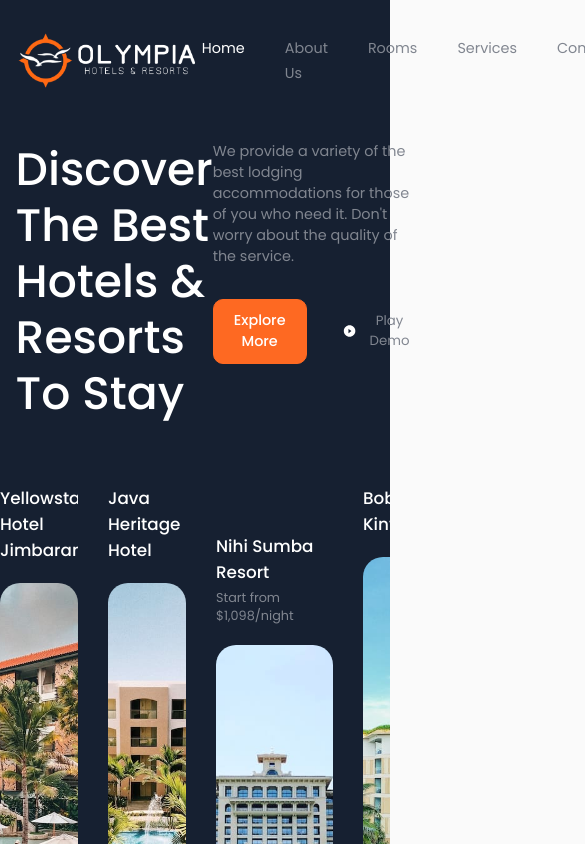
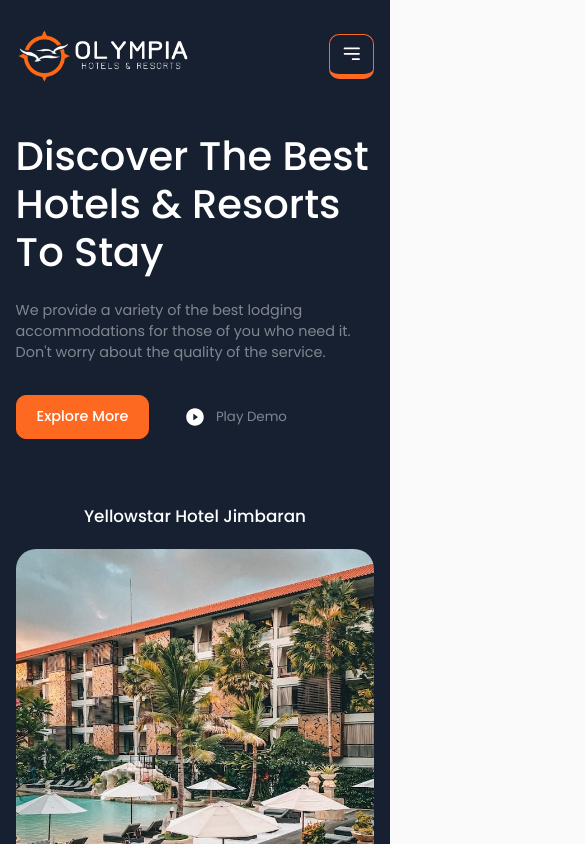
Before and after one commit to JessArthuro/olympia, a React (Create React App) app: page / in a window 390 px wide. Shown: the top 844 px of the page, 585 px wide, since content can reach past the window. Built offline with nearby package versions, Linux system fonts and the light colour scheme.

Commit message:
the responsive mode was added in the header and hero component

```diff
--- a/src/components/Header/Header.jsx
+++ b/src/components/Header/Header.jsx
@@ -1,14 +1,35 @@
 import React, { useEffect, useState } from "react";
+import { HiOutlineMenuAlt3 } from "react-icons/hi";
 import NavLink from "./NavLink";
-import BtnPrimary from "../btn-primary/BtnPrimary";
+import BtnPrimary from "../btn_primary/BtnPrimary";
 import style from "./header.module.scss";
 
-const { header_section, header_scrolling, header_content, header_logo, nav_list} = style;
+// Desestructuracion del objeto style para no tener que poner la palabra clave en cada estilo que se declare en el documento.
+const {
+  header_section,
+  header_scrolling,
+  header_content,
+  header_logo,
+  nav_menu,
+  menu_active,
+  nav_list,
+  header_buttons,
+  btn_menu,
+} = style;
 
 function Header() {
+  // Hook para activar/desactivar el menu de navegacion en dispositivos moviles.
+  const [menu, setMenu] = useState(false);
+
+  // Funcion para alternar el valor de menu. Si es true lo convierte a false y viceversa.
+  const handleMenu = () => {
+    setMenu(!menu);
+  };
+
+  // Hook para declarar el estado inicial del header.
   const [scrollHeader, setScrollHeader] = useState(false);
 
-  // Funcion para manejar el scroll en la pagina y aplicar estilos diferentes al header.
+  // Funcion para manejar el scroll en la pagina web y aplicar estilos diferentes al header.
   const listenToScroll = () => {
     // Medida limite de scroll en el documento.
     let scrollHeightLimit = 10;
@@ -16,6 +37,7 @@ function Header() {
     const winScroll =
       document.body.scrollTop || document.documentElement.scrollTop;
     if (winScroll > scrollHeightLimit) {
+      // Si el scroll recorrido en el documento supera el limite declarado en la funcion, se cambia el valor del header usando el hook useState.
       setScrollHeader(true);
     } else {
       setScrollHeader(false);
@@ -41,17 +63,22 @@ function Header() {
           alt="Logo Olympia"
         />
 
-        <nav>
+        <nav className={`${nav_menu} ${menu ? `${menu_active}` : ""}`}>
           <ul className={nav_list}>
             <NavLink href="#." name="home" isActive={true} />
-            <NavLink href="#." name="about us" />
+            <NavLink href="#." name="why choose us" />
             <NavLink href="#." name="rooms" />
             <NavLink href="#." name="services" />
             <NavLink href="#." name="contact" />
           </ul>
         </nav>
 
-        <BtnPrimary title="sign up" />
+        <div className={header_buttons}>
+          <BtnPrimary isSignUp={true} title="sign up" />
+          <button className={btn_menu} onClick={handleMenu}>
+            <HiOutlineMenuAlt3 />
+          </button>
+        </div>
       </div>
     </header>
   );
--- a/src/components/Header/Header.module.scss
+++ b/src/components/Header/Header.module.scss
@@ -1,10 +1,11 @@
+// ==================  style sheet for the header component  =====================
 .header_section {
   background-color: var(--dark-blue);
   padding: 1.75rem 0 1rem;
   position: sticky;
   top: 0; left: 0;
   transition: 0.3s linear;
-  // border-bottom: 1px solid var(--gray-100);
+  z-index: 10000;
 
   &.header_scrolling {
     padding: 0.85rem 0;
@@ -42,3 +43,82 @@
     color: var(--white);
   }
 }
+
+.header_buttons {
+  display: flex;
+  align-items: center;
+  column-gap: 1rem;
+}
+
+.btn_menu {
+  border: 1.5px solid var(--orange);
+  border-bottom: 5px solid var(--orange);
+  color: var(--white);
+  font-size: 1.35rem;
+  width: 45px;
+  height: 45px;
+  border-radius: 10px;
+  cursor: pointer;
+  display: none;
+}
+
+
+// ==================  breakpoints  =====================
+@media only screen and (max-width: 980px) {
+  .btn_menu {
+    display: flex;
+    justify-content: center;
+    align-items: center;
+  }
+
+  .header_logo {
+    height: 3.5rem;
+  }
+
+  .nav_menu  {
+    position: fixed;
+    top: 0;
+    right: 50%;
+    transform: translateX(50%);
+    margin-top: 6.5rem;
+    width: 92%;
+    height: 300px;
+    transition: 0.3s linear;
+    display: none;
+
+    &.menu_active {
+      display: block;
+    }
+  }
+
+  .header_scrolling {
+    .nav_menu {
+      margin-top: 5.7rem;
+    }
+  }
+
+  .nav_list {
+    flex-direction: column;
+    justify-content: center;
+    align-items: center;
+    row-gap: 2rem;
+    width: 100%;
+    height: 100%;
+    background-color: var(--dark-blue);
+    border: 1.5px solid var(--orange);
+    border-radius: 10px 0 10px 10px;
+
+    &::before {
+      content: "";
+      position: absolute;
+      top: -0.5rem;
+      right: 0.1rem;
+      width: 20px;
+      height: 20px;
+      background-color: var(--orange);
+      border-radius: 5px;
+      transform: rotate(45deg);
+      z-index: -1;
+    }
+  }
+}
--- a/src/components/Hero/Hero.jsx
+++ b/src/components/Hero/Hero.jsx
@@ -1,7 +1,7 @@
 import { Swiper, SwiperSlide } from "swiper/react";
 import "swiper/css";
 
-import BtnPrimary from "../btn-primary/BtnPrimary";
+import BtnPrimary from "../btn_primary/BtnPrimary";
 import { AiFillPlayCircle } from "react-icons/ai";
 import style from "./hero.module.scss";
 import ItemCarousel from "./ItemCarousel";
@@ -43,30 +43,46 @@ function Hero() {
       </div>
 
       <Swiper
-        slidesPerView={"auto"}
+        speed={700}
+        // initialSlide={1}
         spaceBetween={30}
         grabCursor={true}
         centeredSlides={true}
         // La propiedad centeredSlidesBounds centrara la diapositiva activa sin agregar espacios al principio y final del control deslizante.
         centeredSlidesBounds={true}
+        breakpoints={{
+          1050: {
+            slidesPerView: "auto",
+          },
+          780: {
+            slidesPerView: 3,
+          },
+          560: {
+            slidesPerView: 2,
+          },
+        }}
         className={hero_carousel}
       >
         {/* Slide Home #1 */}
         <SwiperSlide className={slide}>
           <ItemCarousel namehotel="yellowstar hotel jimbaran" imgnumber={1} />
         </SwiperSlide>
+
         {/* Slide Home #2 */}
         <SwiperSlide className={slide}>
           <ItemCarousel namehotel="java heritage hotel" imgnumber={2} />
         </SwiperSlide>
+
         {/* Slide Home #3 */}
         <SwiperSlide className={slide}>
           <ItemCarousel namehotel="nihi sumba resort" imgnumber={3} />
         </SwiperSlide>
+
         {/* Slide Home #4 */}
         <SwiperSlide className={slide}>
           <ItemCarousel namehotel="bobocabin kintamani" imgnumber={4} />
         </SwiperSlide>
+
         {/* Slide Home #5 */}
         <SwiperSlide className={slide}>
           <ItemCarousel namehotel="java heritage hotel" imgnumber={5} />
--- a/src/components/Hero/Hero.module.scss
+++ b/src/components/Hero/Hero.module.scss
@@ -1,3 +1,4 @@
+// ==================  style sheet for the hero component  =====================
 .hero_section {
   background-color: var(--dark-blue);
   color: var(--white);
@@ -7,6 +8,7 @@
 .hero_information {
   display: flex;
   justify-content: space-between;
+  column-gap: 2.5rem;
 }
 
 .hero_title {
@@ -29,7 +31,9 @@
 
 .hero_buttons {
   display: flex;
+  flex-wrap: wrap;
   column-gap: 2.25rem;
+  row-gap: 1.25rem;
 }
 
 .btn_video {
@@ -96,3 +100,39 @@
   object-fit: cover;
   border-radius: 20px;
 }
+
+
+// ==================  breakpoints  =====================
+@media only screen and (max-width: 1050px) {
+  .slide {
+    &:nth-child(3) {
+      padding-top: 0;
+
+      .price_hotel {
+        display: none;
+      }
+    }
+  }
+
+  .name_hotel {
+    text-align: center;
+  }
+}
+
+@media only screen and (max-width: 920px) {
+  .hero_information {
+    flex-direction: column;
+    row-gap: 1.5rem;
+  }
+}
+
+@media only screen and (max-width: 580px) {
+  .hero_title {
+    font-size: 2.5rem;
+    line-height: 3rem;
+  }
+
+  .hero_carousel {
+    padding: 0 1rem;
+  }
+}
--- a/src/components/btn-primary/BtnPrimary.jsx
+++ /dev/null
@@ -1,9 +0,0 @@
-import style from "./BtnPrimary.module.scss";
-
-function BtnPrimary({ title }) {
-  return (
-    <button className={style.btn_primary}>{title}</button>
-  )
-}
-
-export default BtnPrimary;
--- /dev/null
+++ b/src/components/btn_primary/BtnPrimary.jsx
@@ -0,0 +1,9 @@
+import style from "./btn_primary.module.scss";
+
+function BtnPrimary({ isSignUp, title }) {
+  return (
+    <button className={`${style.btn_primary} ${isSignUp ? `${style.sign_up}` : ''}`}>{title}</button>
+  )
+}
+
+export default BtnPrimary;
--- a/src/components/btn-primary/BtnPrimary.module.scss
+++ b/src/components/btn_primary/btn_primary.module.scss
@@ -15,3 +15,9 @@
     color: var(--orange);
   }
 }
+
+@media only screen and (max-width: 580px) {
+  .sign_up {
+    display: none;
+  }
+}
```
